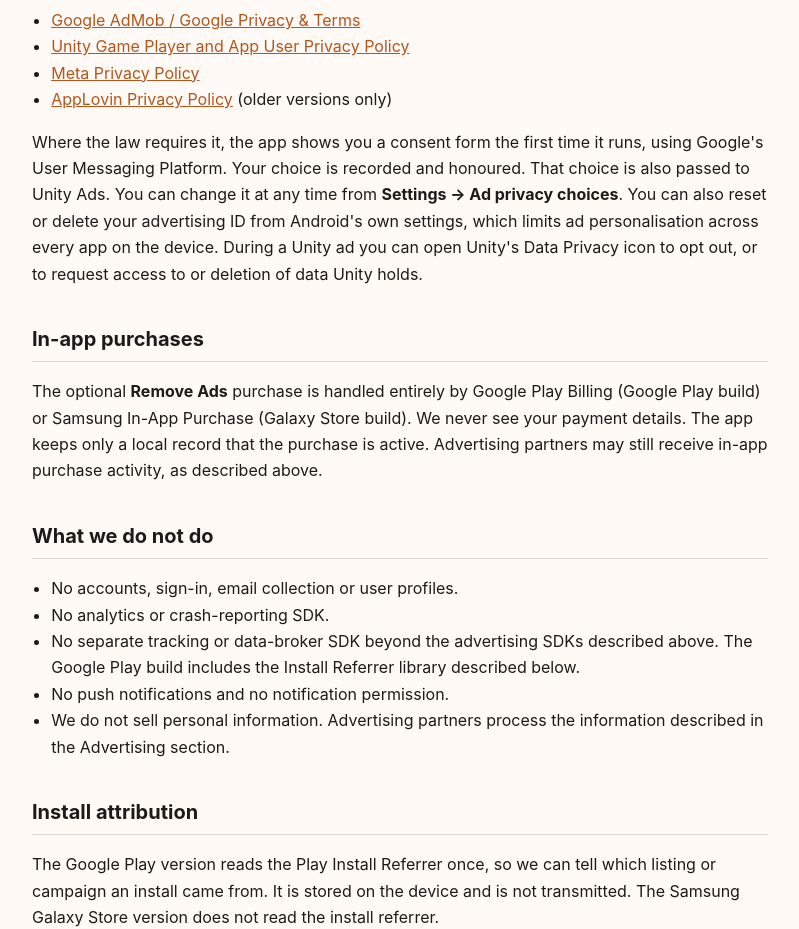
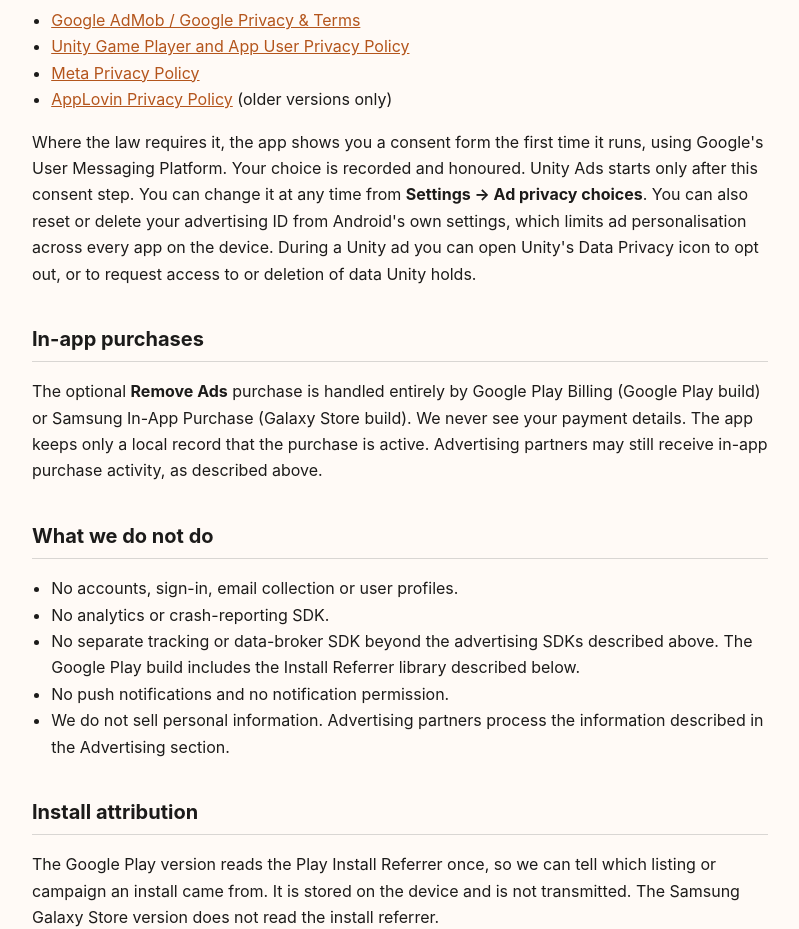
Before and after one commit to sathvic-kollu/clinometer-privacy, a plain HTML site: page index.html in a window 1280 px wide. Shown: the part 2100-3029 px from the top of the page, without its empty margins (240-1039 px from the left). Drawn offline with Linux system fonts and the light colour scheme.

Commit message:
Fix unproven Unity consent claim (review C4 MED-1)
Replace "That choice is also passed to Unity Ads." with "Unity Ads starts
only after this consent step." The app makes no Unity consent call; Unity's
startup initializer is removed and ads initialise after UMP consent.

Draft branch only; not merged to main / not deployed to Pages.

Co-Authored-By: Claude Opus 5.5 <noreply@anthropic.com>

```diff
--- a/index.html
+++ b/index.html
@@ -130,7 +130,7 @@
 </ul>
 <p>
   Where the law requires it, the app shows you a consent form the first time it runs, using
-  Google's User Messaging Platform. Your choice is recorded and honoured. That choice is also passed to Unity Ads. You can change it
+  Google's User Messaging Platform. Your choice is recorded and honoured. Unity Ads starts only after this consent step. You can change it
   at any time from <strong>Settings → Ad privacy choices</strong>. You can also reset or
   delete your advertising ID from Android's own settings, which limits ad personalisation
   across every app on the device. During a Unity ad you can open Unity's Data Privacy icon
```
